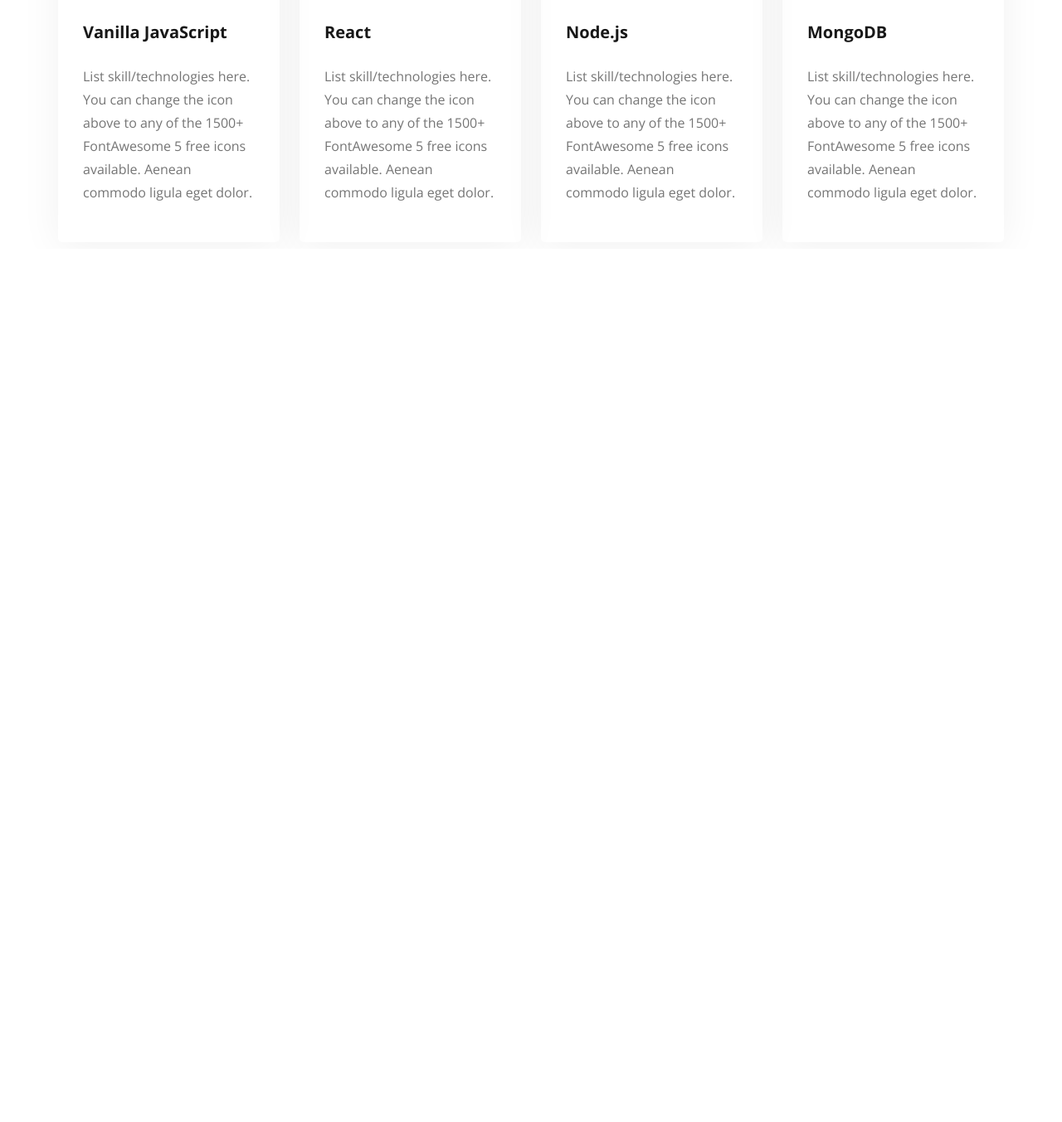
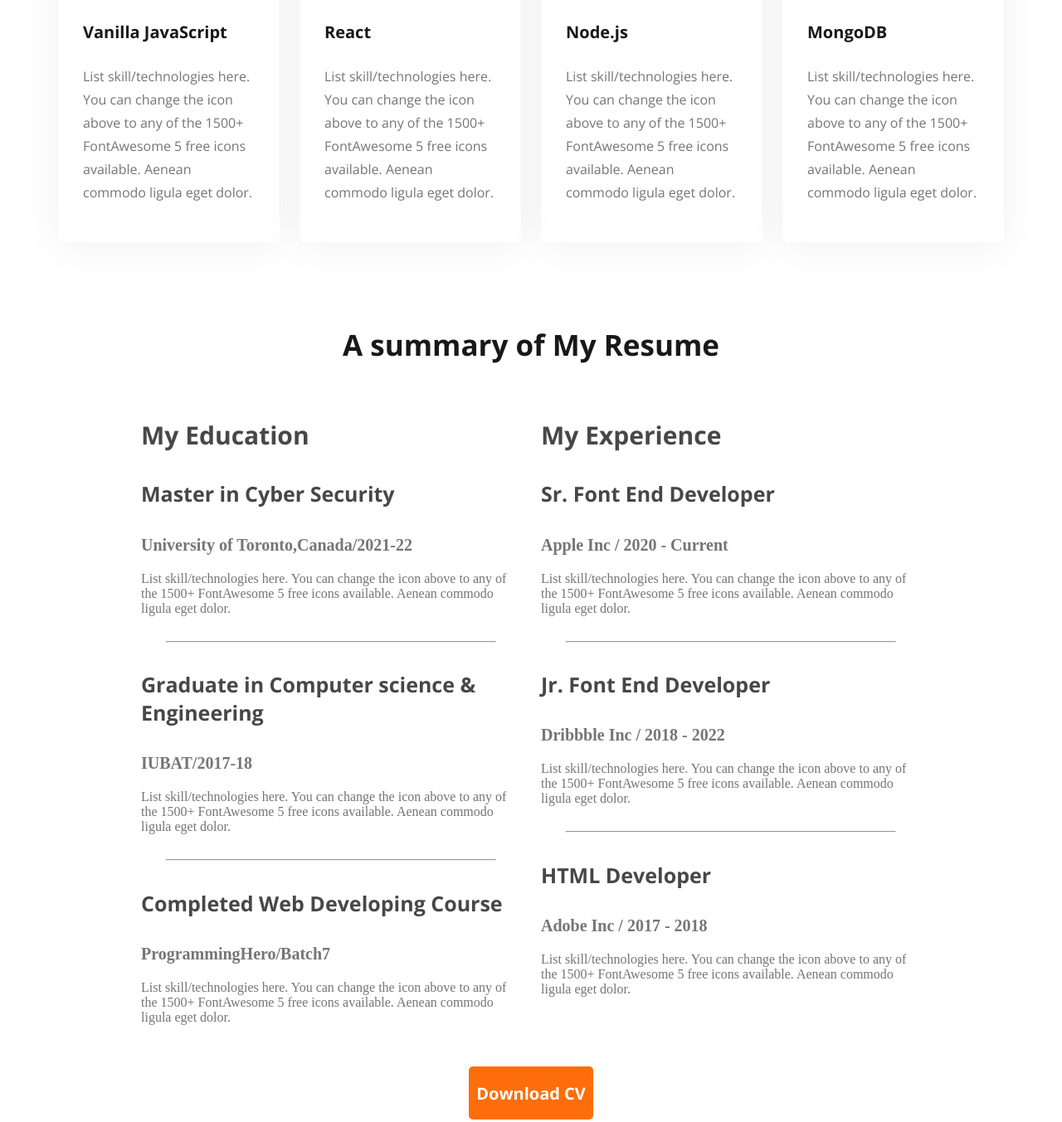
Before and after one commit to nabidrohan/webdeveloper-portfolio-nabid, a plain HTML site: page index.html in a window 1280 px wide. Shown: the part 1847-3200 px from the top of the page at 83% size. Before the commit the page ends 2147 px from the top, so only its background shows below. Drawn offline with nearby package versions, Linux system fonts and the light colour scheme.

Commit message:
added resume part

```diff
--- a/index.html
+++ b/index.html
@@ -93,6 +93,56 @@
 
             </div>
         </section>
+        <section class="resume">
+            <h3 class="resume-tittle">A summary of My Resume</h3>
+            <div class="resume-container">
+                <div class="resume-column">
+                    <h3 class="resume-column-tittle">My Education</h3>
+                    <div class="experience">
+                        <h4 class="experience-title">Master in Cyber Security</h4>
+                        <h5 class="experience-sub-tittle">University of Toronto,Canada/2021-22</h5>
+                        <div class="experience-description">List skill/technologies here. You can change the icon above to any of the 1500+ FontAwesome 5 free icons available. Aenean commodo ligula eget dolor.</div>
+                    </div>
+                    <hr>
+                    <div class="experience">
+                        <h4 class="experience-title">Graduate in Computer science & Engineering</h4>
+                        <h5 class="experience-sub-tittle">IUBAT/2017-18</h5>
+                        <div class="experience-description">List skill/technologies here. You can change the icon above to any of the 1500+ FontAwesome 5 free icons available. Aenean commodo ligula eget dolor.</div>
+
+                    </div>
+                    <hr>
+                    <div class="experience">
+                        <h4 class="experience-title">Completed Web Developing Course</h4>
+                        <h5 class="experience-sub-tittle">ProgrammingHero/Batch7</h5>
+                        <div class="experience-description">List skill/technologies here. You can change the icon above to any of the 1500+ FontAwesome 5 free icons available. Aenean commodo ligula eget dolor.</div>
+
+                    </div>
+                </div>
+                <div class="resume-column">
+                    <h3 class="resume-column-tittle">My Experience</h3>
+                    <div class="experience">
+                        <h4 class="experience-title">Sr. Font End Developer</h4>
+                        <h5 class="experience-sub-tittle">Apple Inc / 2020 - Current</h5>
+                        <div class="experience-description">List skill/technologies here. You can change the icon above to any of the 1500+ FontAwesome 5 free icons available. Aenean commodo ligula eget dolor.</div>
+                    </div>
+                    <hr>
+                    <div class="experience">
+                        <h4 class="experience-title">Jr. Font End Developer</h4>
+                        <h5 class="experience-sub-tittle">Dribbble Inc / 2018 - 2022</h5>
+                        <div class="experience-description">List skill/technologies here. You can change the icon above to any of the 1500+ FontAwesome 5 free icons available. Aenean commodo ligula eget dolor.</div>
+                    </div>
+                    <hr>
+                    <div class="experience">
+                        <h4 class="experience-title">HTML Developer</h4>
+                        <h5 class="experience-sub-tittle">Adobe Inc / 2017 - 2018</h5>
+                        <div class="experience-description">List skill/technologies here. You can change the icon above to any of the 1500+ FontAwesome 5 free icons available. Aenean commodo ligula eget dolor.</div>
+                    </div>
+                </div>
+            </div>
+           <div class="text-center rsm-btn">
+            <button class="btn-primary">Download CV</button>
+           </div>
+        </section>
 
     </main>
     <footer>
--- a/styles/portfolio.css
+++ b/styles/portfolio.css
@@ -176,3 +176,49 @@ font-style: normal;
 font-weight: 700;
 line-height: normal;
 }
+.resume-container{
+    display: flex;
+    gap: 24px;
+}
+.experience-description,.experience-sub-tittle{
+    color: #757575;
+}
+.experience-sub-tittle{
+    font-size: 20px;
+    font-weight: 600;
+    margin-bottom:20px;
+}
+.resume hr{
+    margin: 30px;
+}
+.experience-title{
+    color: var(--Dark-02, #474747);
+font-family: "Open Sans";
+font-size: 25px;
+font-style: normal;
+font-weight: 700;
+line-height: normal;
+}
+.resume-tittle{
+    color: var(--Dark-01, #181818);
+text-align: center;
+font-family: "Open Sans";
+font-size: 35px;
+font-style: normal;
+font-weight: 700;
+line-height: normal;
+}
+.resume{
+    margin: 100px;
+}
+.resume-column-tittle{
+    color: var(--Dark-02, #474747);
+font-family: "Open Sans";
+font-size: 30px;
+font-style: normal;
+font-weight: 700;
+line-height: normal;
+}
+.rsm-btn{
+    margin-top: 50px;
+}
```
